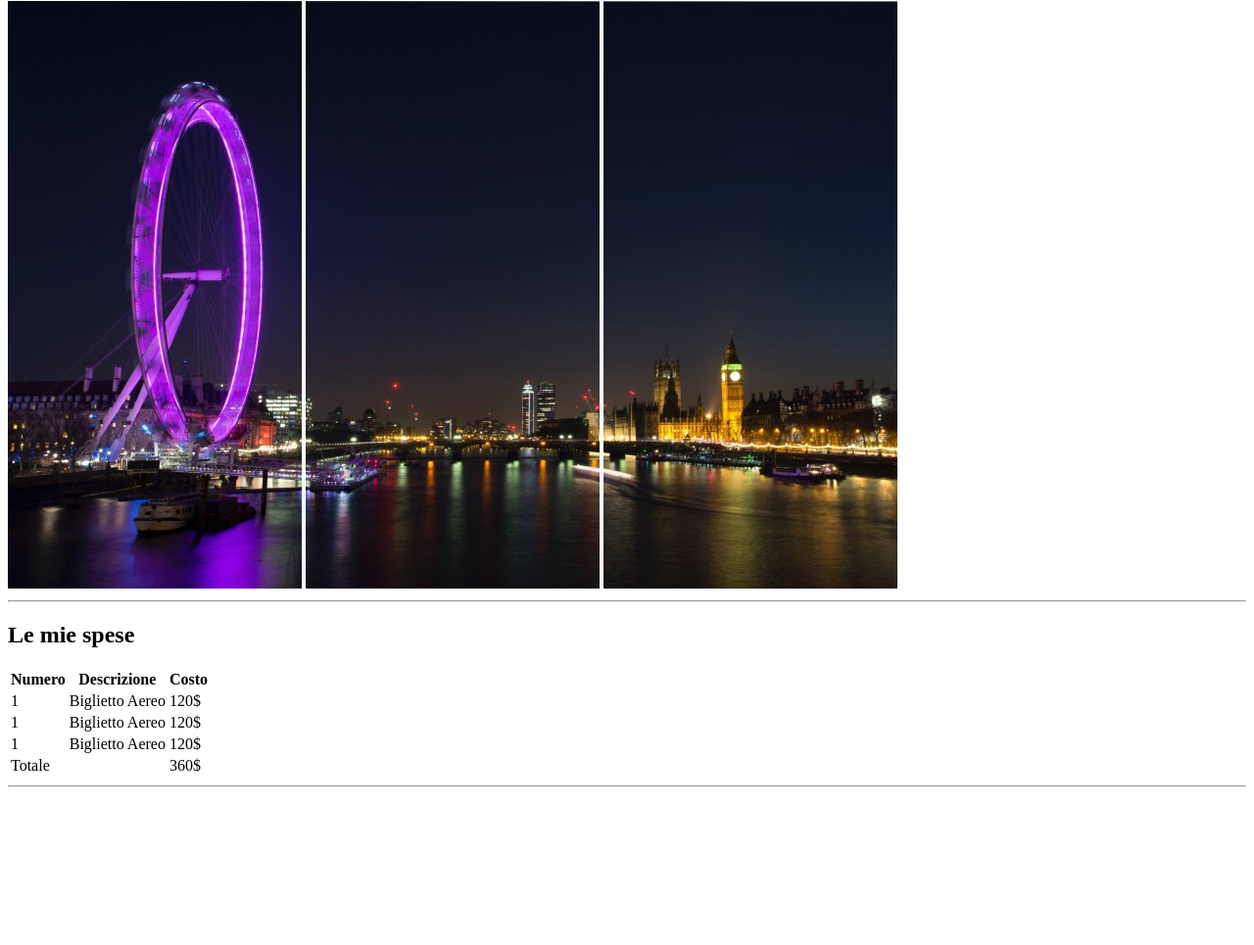
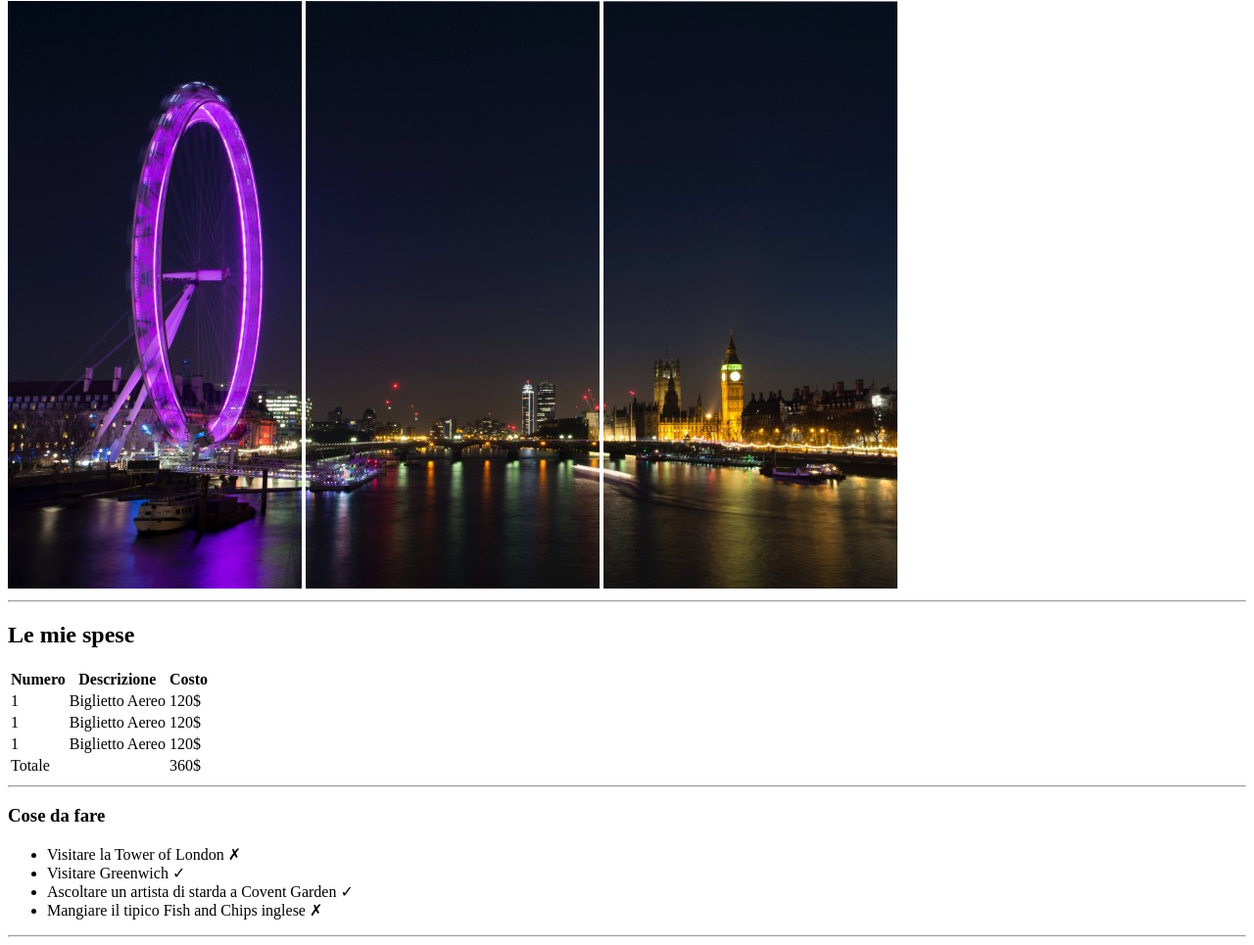
Before and after one commit to Alessandro-Sebastiano/html-london-trip, a plain HTML site: page index.html in a window 1280 px wide. Shown: the part 79-1044 px from the top of the page at 98% size. Before the commit the page ends 891 px from the top, so only its background shows below. Drawn offline with Linux system fonts and the light colour scheme.

Commit message:
middle-main

```diff
--- a/index.html
+++ b/index.html
@@ -55,6 +55,17 @@
             <hr>
         </div>
 
+        <div>
+            <h3>Cose da fare</h3>
+            <ul>
+                <li>Visitare la Tower of London &#10007</li>
+                <li>Visitare Greenwich &#10003</li>
+                <li>Ascoltare un artista di starda a Covent Garden &#10003</li>
+                <li>Mangiare il tipico Fish and Chips inglese &#10007</li>
+            </ul>
+            <hr>
+        </div>
+
 
     </main>
 
```
